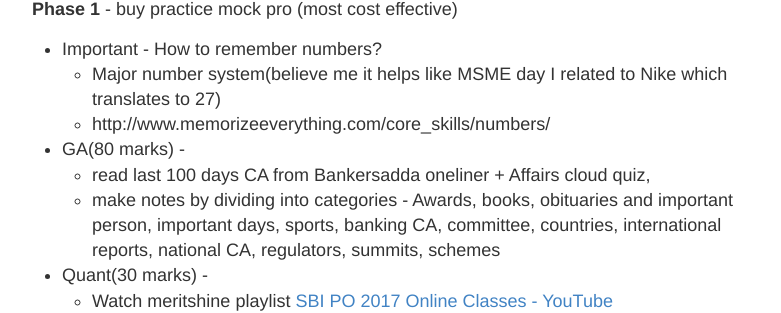
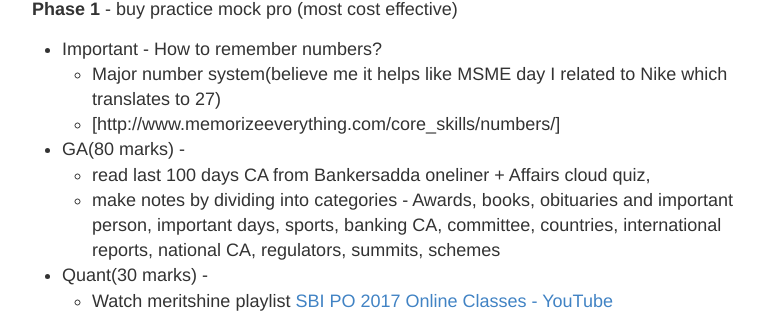
Before and after one commit to anilmodi2011/Blog, a Jekyll site: the page built from _posts/2020-10-23-hello.md, in a window 1280 px wide and 900 px high. Shown: the part 441-754 px from the top of the window, without its empty margins (248-1029 px from the left). Built offline with Jekyll 4.4.1, drawn with Linux system fonts in a browser that asks for light colours.

```diff
--- a/_posts/2020-10-23-hello.md
+++ b/_posts/2020-10-23-hello.md
@@ -15,7 +15,7 @@ Credit - EduTap, Vision IAS, Pushkar Pahwa, Manish Kumar, Jignesh Kumar Khadela
 
 - Important - How to remember numbers?
 	- Major number system(believe me it helps like MSME day I related to Nike which translates to 27)
-	- http://www.memorizeeverything.com/core_skills/numbers/
+	- [http://www.memorizeeverything.com/core_skills/numbers/]
 
 
 - GA(80 marks) -
```
